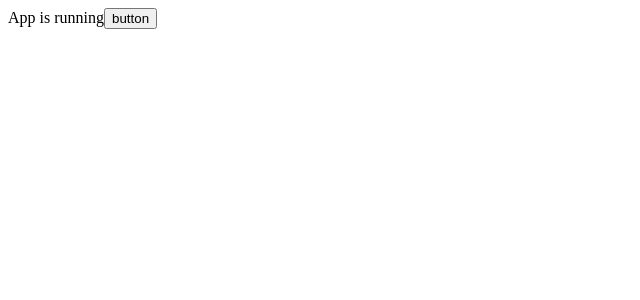
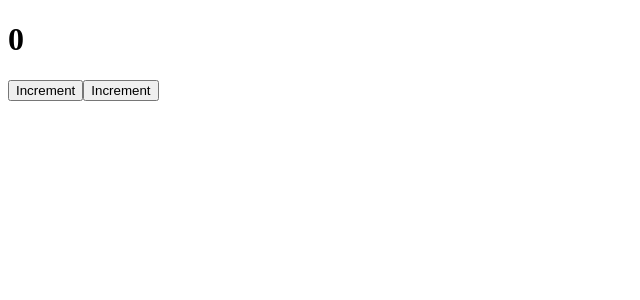
Before and after one commit to roman-lakhnov/blog-test-react.js-app, a React (Create React App) app: page / in a window 1280 px wide. Shown: the top 300 px of the page, without its empty margins (0-640 px from the left). Built offline with nearby package versions, Linux system fonts and the light colour scheme.

Commit message:
counter component added

```diff
--- a/src/App.js
+++ b/src/App.js
@@ -1,11 +1,14 @@
-import React from "react";
+import React, { useState } from 'react'
+import Counter from './components/Counter.jsx'
 
 function App() {
-  return (
-    <div className="App">
+  const [value,setValue]=useState('input text')
 
-    </div>
-  );
+	return (
+		<div className='App'>
+		<Counter/>
+		</div>
+	)
 }
 
-export default App;
+export default App
--- /dev/null
+++ b/src/components/Counter.jsx
@@ -0,0 +1,23 @@
+import React, { useState } from 'react'
+
+const Counter = () => {
+    const [count,setCount]=useState(0)
+
+	function increment() {
+		setCount(count + 1)
+	}
+	function decrement() {
+		setCount(count - 1)
+	}
+
+    return(
+        <div>
+            <h1>{count}</h1>
+            <button onClick={increment}>Increment</button>
+			<button onClick={decrement}>Increment</button>
+        </div>
+    )
+
+}
+
+export default Counter
--- a/src/index.js
+++ b/src/index.js
@@ -1,11 +1,16 @@
 import React from 'react'
 import ReactDOM from 'react-dom/client'
 import App from './App'
+import { createRoot } from 'react-dom/client';
+import { StrictMode } from 'react';
 
-const root = ReactDOM.createRoot(document.getElementById('root'))
+const rootElement =
+document.getElementById('root');
+const root =
+createRoot(rootElement);
+
 root.render(
-	<div>
-		App is running
-		<button>button</button>
-	</div>
-)
+  <StrictMode>
+    <App />
+  </StrictMode>,
+);
```
